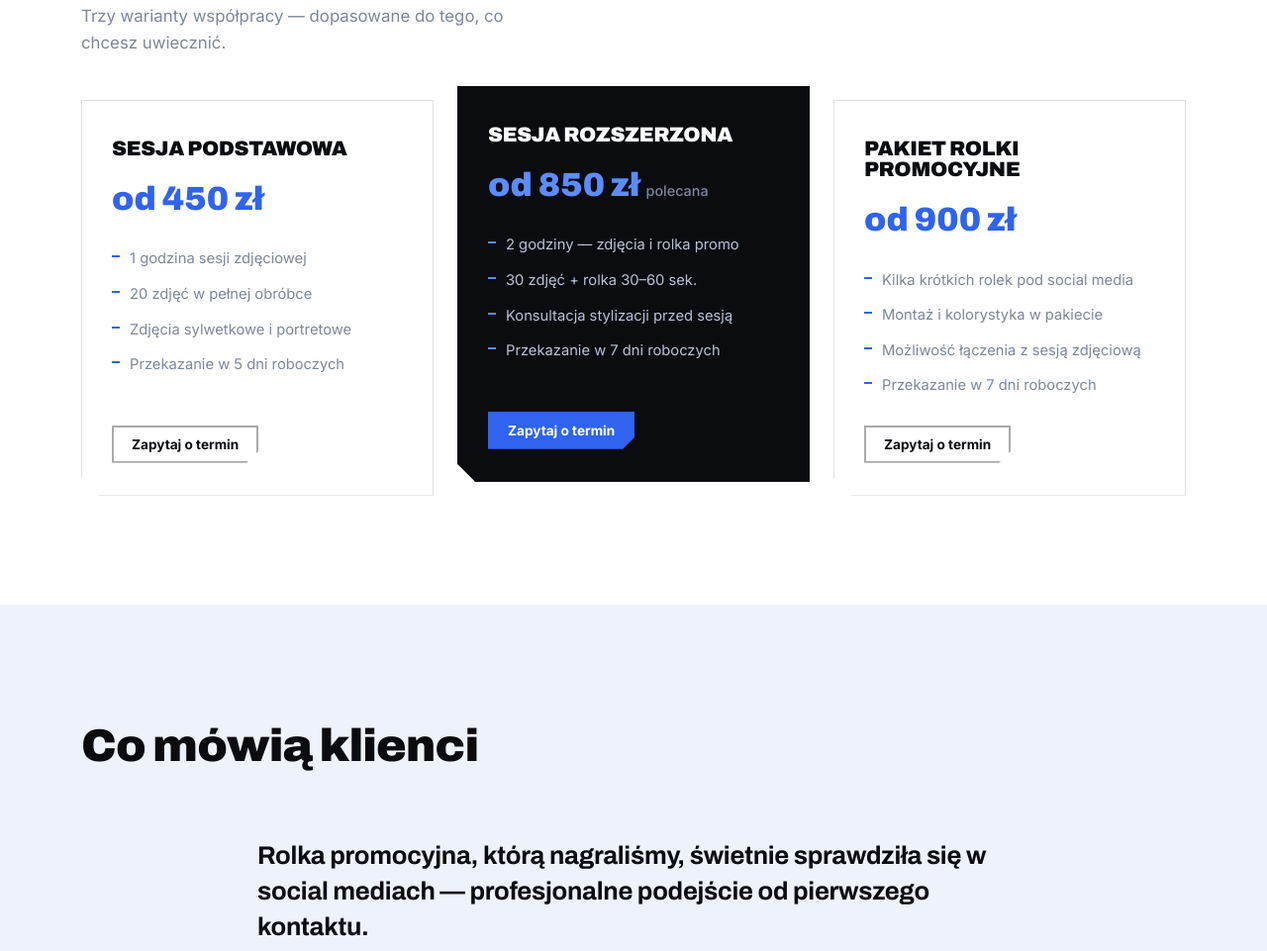
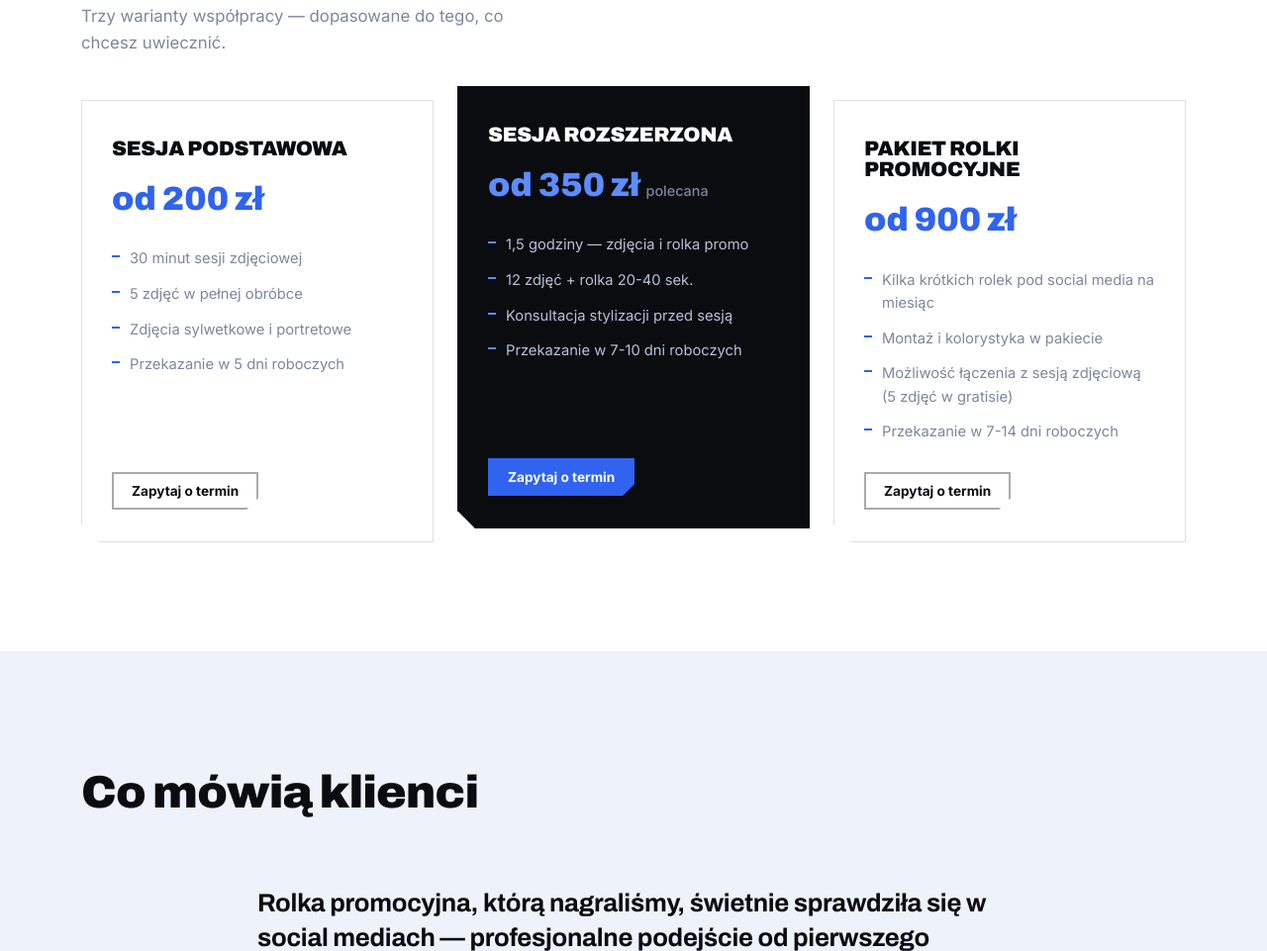
Before and after one commit to tokin891/Fotogra-Adrian-Dras, a plain HTML site: page index.html in a window 1280 px wide. Shown: the part 4111-5072 px from the top of the page at 99% size. Drawn offline with Linux system fonts and the light colour scheme.

Commit message:
Update index.html

```diff
--- a/index.html
+++ b/index.html
@@ -730,10 +730,10 @@
     <div class="pricing-grid">
       <div class="plan">
         <h3>Sesja podstawowa</h3>
-        <div class="price">od 450 zł</div>
+        <div class="price">od 200 zł</div>
         <ul>
-          <li>1 godzina sesji zdjęciowej</li>
-          <li>20 zdjęć w pełnej obróbce</li>
+          <li>30 minut sesji zdjęciowej</li>
+          <li>5 zdjęć w pełnej obróbce</li>
           <li>Zdjęcia sylwetkowe i portretowe</li>
           <li>Przekazanie w 5 dni roboczych</li>
         </ul>
@@ -741,12 +741,12 @@
       </div>
       <div class="plan featured">
         <h3>Sesja rozszerzona</h3>
-        <div class="price">od 850 zł <small>polecana</small></div>
+        <div class="price">od 350 zł <small>polecana</small></div>
         <ul>
-          <li>2 godziny — zdjęcia i rolka promo</li>
-          <li>30 zdjęć + rolka 30–60 sek.</li>
+          <li>1,5 godziny — zdjęcia i rolka promo</li>
+          <li>12 zdjęć + rolka 20-40 sek.</li>
           <li>Konsultacja stylizacji przed sesją</li>
-          <li>Przekazanie w 7 dni roboczych</li>
+          <li>Przekazanie w 7-10 dni roboczych</li>
         </ul>
         <button class="btn btn-primary btn-small plan-cta" data-topic="rozszerzona">Zapytaj o termin</button>
       </div>
@@ -754,10 +754,10 @@
         <h3>Pakiet rolki promocyjne</h3>
         <div class="price">od 900 zł</div>
         <ul>
-          <li>Kilka krótkich rolek pod social media</li>
+          <li>Kilka krótkich rolek pod social media na miesiąc</li>
           <li>Montaż i kolorystyka w pakiecie</li>
-          <li>Możliwość łączenia z sesją zdjęciową</li>
-          <li>Przekazanie w 7 dni roboczych</li>
+          <li>Możliwość łączenia z sesją zdjęciową (5 zdjęć w gratisie)</li>
+          <li>Przekazanie w 7-14 dni roboczych</li>
         </ul>
         <button class="btn btn-outline-dark btn-small plan-cta" data-topic="rolki">Zapytaj o termin</button>
       </div>
```
